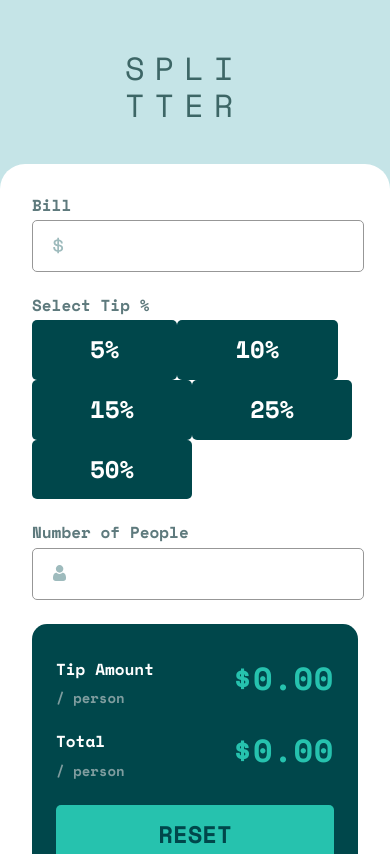
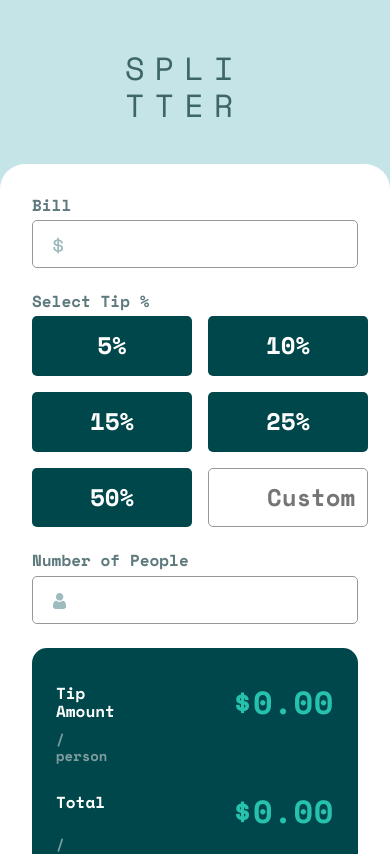
Before and after one commit to vtulbu/splitter, a SvelteKit app: page / in a window 390 px wide. Shown: the top 854 px of the page. Built offline with nearby package versions, Linux system fonts and the light colour scheme.

Commit message:
Apply style changes
- Add background color button on hover
- Add media query for desktop view
- Add clip text amount
- Create custom input for tip amount
- Add animation on mount

```diff
--- a/src/components/Button.svelte
+++ b/src/components/Button.svelte
@@ -51,6 +51,8 @@
 
 	button:hover {
 		cursor: pointer;
+		background-color: #9fe8df;
+		color: #00474b;
 	}
 
 	.active {
--- a/src/components/InputField.svelte
+++ b/src/components/InputField.svelte
@@ -49,6 +49,7 @@
 		height: 48px;
 		background: var(--url) no-repeat scroll 20px 16px;
 		text-align: right;
+		padding-right: 16px;
 	}
 
 	input:hover {
--- a/src/components/ResetButton.svelte
+++ b/src/components/ResetButton.svelte
@@ -43,4 +43,10 @@
 		cursor: pointer;
 		background-color: #9fe8df;
 	}
+
+	@media (min-width: 1440px) {
+		button {
+			margin-top: auto;
+		}
+	}
 </style>
--- a/src/components/Summary.svelte
+++ b/src/components/Summary.svelte
@@ -10,7 +10,15 @@
 <div>
 	<InfoSummary>
 		<p slot="title">Tip Amount</p>
-		<p slot="value">
+		<p
+			slot="value"
+			title={tipAmount.toLocaleString('en-US', {
+				style: 'currency',
+				currency: 'USD',
+				minimumFractionDigits: 2,
+				maximumFractionDigits: 2
+			})}
+		>
 			{tipAmount.toLocaleString('en-US', {
 				style: 'currency',
 				currency: 'USD',
@@ -22,7 +30,15 @@
 
 	<InfoSummary>
 		<p slot="title">Total</p>
-		<p slot="value">
+		<p
+			slot="value"
+			title={total.toLocaleString('en-US', {
+				style: 'currency',
+				currency: 'USD',
+				minimumFractionDigits: 2,
+				maximumFractionDigits: 2
+			})}
+		>
 			{total.toLocaleString('en-US', {
 				style: 'currency',
 				currency: 'USD',
@@ -42,6 +58,7 @@
 		display: flex;
 		flex-direction: column;
 		gap: 24px;
+		grid-row: 1/4;
 	}
 
 	p:last-of-type {
@@ -51,6 +68,11 @@
 		letter-spacing: 0.67px;
 		margin-left: auto;
 		font-weight: 700;
+		overflow: hidden;
+		text-overflow: ellipsis;
+		white-space: nowrap;
+		width: 200px;
+		text-align: right;
 	}
 
 	p:first-of-type {
@@ -59,4 +81,14 @@
 		font-weight: 700;
 		margin: 0;
 	}
+
+	@media (min-width: 1440px) {
+		div {
+			padding: 40px;
+		}
+		p:last-of-type {
+			font-size: 48px;
+			width: 260px;
+		}
+	}
 </style>
--- /dev/null
+++ b/src/components/TipCustomInput.svelte
@@ -0,0 +1,55 @@
+<script lang="ts">
+	import { createEventDispatcher, onMount } from 'svelte';
+	import type { FormEventHandler } from 'svelte/elements';
+	import { tip } from '../stores';
+
+	let value = '';
+
+	const dispatch = createEventDispatcher();
+
+	onMount(() => {
+		dispatch('input', value);
+	});
+
+	const handleChange: FormEventHandler<HTMLInputElement> = (event) => {
+		const { value: val } = event.target as HTMLInputElement;
+
+		const regex = /^[0-9]*$/;
+
+		if (regex.test(val)) {
+			value = val;
+			dispatch('input', value);
+			tip.set(parseInt(value));
+		} else {
+			(event.target as HTMLInputElement).value = value;
+		}
+	};
+
+	$: {
+		value = $tip && [5, 10, 15, 25, 50].includes($tip) ? '' : $tip?.toString() || '';
+	}
+</script>
+
+<input
+	type="text"
+	placeholder="Custom"
+	on:input={handleChange}
+	bind:value
+	disabled={($tip && [5, 10, 15, 25, 50].includes($tip)) || false}
+/>
+
+<style>
+	input {
+		width: 100%;
+		border: 1px solid #979797;
+		border-radius: 5px;
+		background-color: #f3f9fa;
+		color: #00474b;
+		font-size: 24px;
+		font-weight: 700;
+		background: var(--url) no-repeat scroll 20px 16px;
+		text-align: right;
+		padding: 0px;
+		padding-right: 12px;
+	}
+</style>
--- a/src/routes/+layout.svelte
+++ b/src/routes/+layout.svelte
@@ -1,17 +1,33 @@
 <script>
 	import 'normalize.css';
+	import { flip } from 'svelte/animate';
+	import { fade, scale, slide, fly } from 'svelte/transition';
+
+	import { onMount } from 'svelte';
+
+	let ready = false;
+	onMount(() => (ready = true));
 </script>
 
 <main>
-	<h1>Splitter</h1>
-	<div>
-		<slot />
-	</div>
+	{#if ready}
+		<h1 transition:fade>Splitter</h1>
+	{/if}
+
+	{#if ready}
+		<div transition:fly={{ y: 900, duration: 900 }}>
+			<slot />
+		</div>
+	{/if}
 </main>
 
 <style>
 	:global(body) {
 		font-family: 'Space Mono', monospace;
+	}
+
+	:global(*, *::before, *::after) {
+		box-sizing: border-box;
 	}
 
 	:global(p) {
@@ -20,7 +36,7 @@
 
 	main {
 		background-color: #c5e4e7;
-		height: calc(100vh - 50px);
+		height: 100vh;
 		padding-top: 50px;
 		display: flex;
 		flex-direction: column;
@@ -52,9 +68,14 @@
 
 	@media (min-width: 1440px) {
 		main {
-			padding: 160px 260px 240px 260px;
+			padding: 80px 260px 240px 260px;
 			max-height: 1024px;
-			height: calc(100vh - 400px);
+			height: 100vh;
+			align-items: center;
+		}
+
+		h1 {
+			margin-bottom: 90px;
 		}
 
 		div {
@@ -64,6 +85,12 @@
 			-webkit-box-shadow: 0px 0px 43px 0px rgba(79, 166, 175, 0.2);
 			-moz-box-shadow: 0px 0px 43px 0px rgba(79, 166, 175, 0.2);
 			box-shadow: 0px 0px 43px 0px rgba(79, 166, 175, 0.2);
+			max-width: 1020px;
+			display: grid;
+			grid-template-columns: 1fr 1fr;
+			grid-template-rows: 100px 250px 100px;
+			column-gap: 48px;
+			row-gap: 40px;
 		}
 	}
 </style>
--- a/src/routes/+page.svelte
+++ b/src/routes/+page.svelte
@@ -3,6 +3,7 @@
 	import InputField from '../components/InputField.svelte';
 	import Label from '../components/Label.svelte';
 	import Summary from '../components/Summary.svelte';
+	import TipCustomInput from '../components/TipCustomInput.svelte';
 	import { bill, people } from '../stores';
 
 	let billValue = '';
@@ -23,9 +24,12 @@
 </div>
 <div>
 	<Label>Select Tip %</Label>
-	{#each [5, 10, 15, 25, 50] as per}
-		<Button>{per}%</Button>
-	{/each}
+	<div class="container-buttons">
+		{#each [5, 10, 15, 25, 50] as per}
+			<Button>{per}%</Button>
+		{/each}
+		<TipCustomInput />
+	</div>
 </div>
 
 <div>
@@ -33,3 +37,19 @@
 	<InputField --url="url(/icon-person.svg)" type="integer" bind:value={peopleValue} />
 </div>
 <Summary />
+
+<style>
+	.container-buttons {
+		display: grid;
+		grid-template-columns: repeat(2, 1fr);
+		gap: 16px;
+	}
+
+	div:nth-of-type(2) {
+		grid-row: 2/3;
+	}
+
+	div:nth-of-type(3) {
+		grid-row: 3/4;
+	}
+</style>
```
